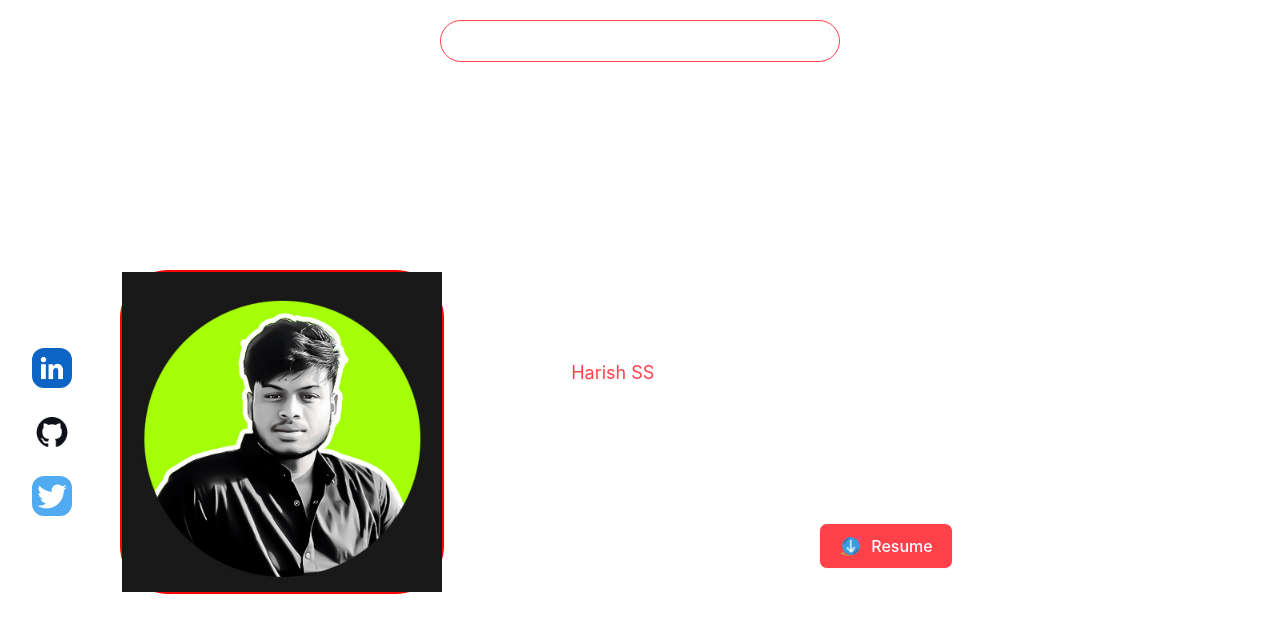
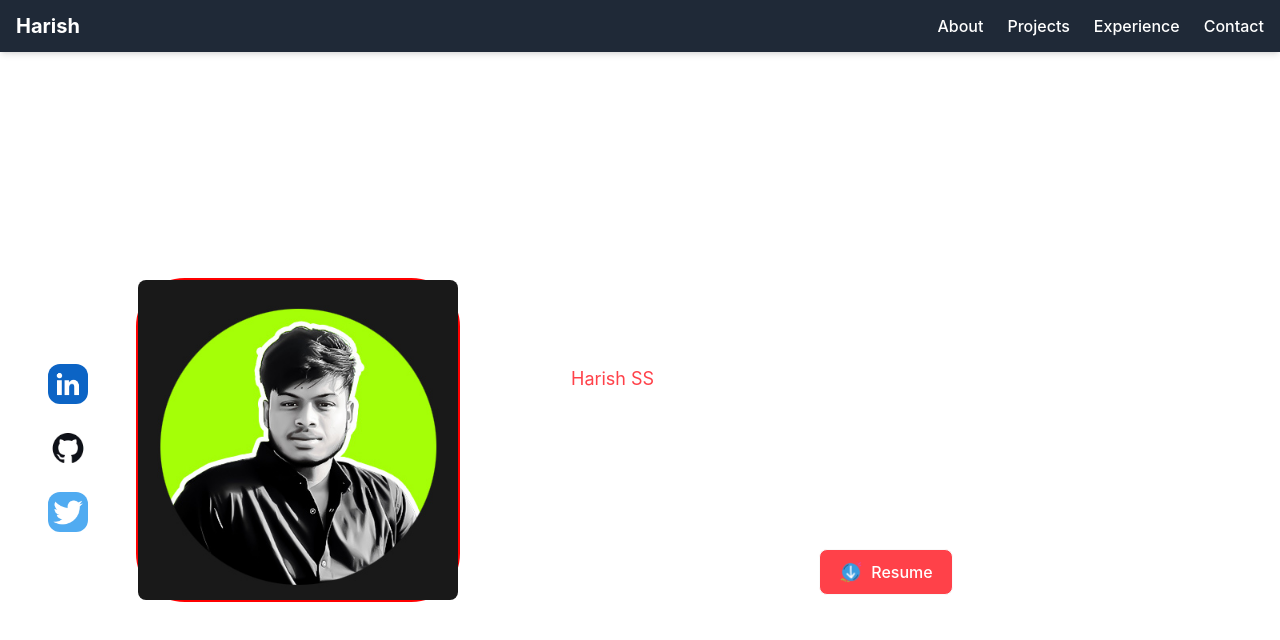
Before and after one commit to harishss20/Portfolio-demo, a React (Vite) app in the folder client/: page / in a window 1280 px wide. Shown: the top 640 px of the page. Built offline with nearby package versions, Linux system fonts and the light colour scheme; a web font is replaced by a local one.

Commit message:
ui changes

```diff
--- a/client/package.json
+++ b/client/package.json
@@ -11,7 +11,8 @@
   },
   "dependencies": {
     "react": "^18.3.1",
-    "react-dom": "^18.3.1"
+    "react-dom": "^18.3.1",
+    "react-icons": "^5.3.0"
   },
   "devDependencies": {
     "@eslint/js": "^9.13.0",
--- a/client/src/components/About.jsx
+++ b/client/src/components/About.jsx
@@ -2,8 +2,11 @@ import React from "react";
 
 const About = () => {
   return (
-    <div id="about" className="flex items-center w-full text-white">
-      <div className="flex-none space-x-4 mr-12">
+    <div
+      id="about"
+      className="flex flex-col md:flex-row items-center w-full text-white p-4"
+    >
+      <div className="flex-none md:flex-col space-x-4 md:mr-12 mb-4 md:mb-0">
         <a
           href="https://linkedin.com/in/harishssdev"
           target="_blank"
@@ -12,7 +15,7 @@ const About = () => {
           <img
             src="public/linkedin.png"
             alt="LinkedIn"
-            className="w-10 h-10 rounded-xl"
+            className="w-8 h-8 md:w-10 md:h-10 rounded-xl"
           />
         </a>
         <a
@@ -23,7 +26,7 @@ const About = () => {
           <img
             src="public/github.jpg"
             alt="GitHub"
-            className="w-10 h-10 rounded-xl"
+            className="w-8 h-8 md:w-10 md:h-10 rounded-xl"
           />
         </a>
         <a
@@ -34,24 +37,28 @@ const About = () => {
           <img
             src="public/twitter.png"
             alt="Discord"
-            className="w-10 h-10 rounded-xl"
+            className="w-8 h-8 md:w-10 md:h-10 rounded-xl"
           />
         </a>
       </div>
-      <div id="Animation-Profile" className="flex-none mr-20">
+
+      <div id="Animation-Profile" className="flex-none mb-4 md:mr-20">
         <img
           src="public/profile.jpg"
           alt="Harish SS"
-          className="w-80 h-80 object-cover"
+          className="w-40 h-40 md:w-80 md:h-80 object-cover rounded-lg"
         />
       </div>
 
-      <div className="flex flex-col min-h-screen justify-center items-center">
-        <h1 className="flex text-5xl font-bold mb-4">About Me</h1>
-        <p className="mb-6 text-lg w-full">
+      {/* About Text */}
+      <div className="flex flex-col min-h-screen md:justify-center items-center text-center md:text-left">
+        <h1 className="text-3xl md:text-5xl font-bold mb-2 md:mb-4">
+          About Me
+        </h1>
+        <p className="text-base md:text-lg mb-4 w-full md:w-auto">
           I'm <span className="text-red">Harish SS</span>, a passionate
-          developer dedicated to transforming ideas into reality through clean
-          code and intuitive design. My focus is on crafting impactful,
+          developer committed to bringing innovative ideas to life with elegant
+          code and captivating design. My focus is on crafting impactful,
           user-centered applications that make a difference. I thrive on
           tackling new challenges and pushing the boundaries of what’s possible.
           Always eager to learn and grow, I'm excited to create innovative
--- a/client/src/components/Navbar.jsx
+++ b/client/src/components/Navbar.jsx
@@ -1,35 +1,81 @@
-import React from "react";
+import React, { useState } from "react";
+import { FaBars, FaTimes } from "react-icons/fa";
 
 function Navbar() {
+  const [isOpen, setIsOpen] = useState(false);
+
+  const toggleMenu = () => {
+    setIsOpen(!isOpen);
+  };
+
   return (
-    <header>
-      <div className="fixed top-5 left-0 right-0 mx-auto w-fit flex justify-center z-50 rounded-3xl border p-2 font-medium border-red">
-        <a
-          href="#about"
-          className="mx-4 text-center hover:text-red hover:duration-300 cursor-pointer text-white"
-        >
+    <header className="bg-gray-800 fixed top-0 left-0 right-0 z-50 shadow-md">
+      <div className="container mx-auto px-4 flex justify-between items-center py-3">
+        <h1 className="text-white font-bold text-xl">Harish</h1>
+
+        <nav className="hidden md:flex space-x-6">
+          <a href="#about" className="text-white hover:text-red duration-300">
             About
           </a>
-
           <a
             href="#projects"
-          className="mx-4 text-center hover:text-red hover:duration-300 cursor-pointer text-white"
+            className="text-white hover:text-red duration-300"
           >
             Projects
           </a>
           <a
             href="#experience"
-          className="mx-4 text-center hover:text-red hover:duration-300 cursor-pointer text-white"
+            className="text-white hover:text-red duration-300"
+          >
+            Experience
+          </a>
+          <a href="#contact" className="text-white hover:text-red duration-300">
+            Contact
+          </a>
+        </nav>
+
+        <div
+          className="md:hidden text-white text-2xl cursor-pointer"
+          onClick={toggleMenu}
+          aria-label="Toggle menu"
+        >
+          {isOpen ? <FaTimes /> : <FaBars />}
+        </div>
+      </div>
+
+      {/* Mobile Dropdown Menu */}
+      {isOpen && (
+        <nav className="md:hidden bg-gray-800 flex flex-col items-center space-y-4 py-4 transition-all duration-300 ease-in-out">
+          <a
+            href="#about"
+            className="text-white hover:text-red duration-300"
+            onClick={toggleMenu}
+          >
+            About
+          </a>
+          <a
+            href="#projects"
+            className="text-white hover:text-red duration-300"
+            onClick={toggleMenu}
+          >
+            Projects
+          </a>
+          <a
+            href="#experience"
+            className="text-white hover:text-red duration-300"
+            onClick={toggleMenu}
           >
             Experience
           </a>
           <a
             href="#contact"
-          className="mx-4 text-center hover:text-red hover:duration-300 cursor-pointer text-white"
+            className="text-white hover:text-red duration-300"
+            onClick={toggleMenu}
           >
             Contact
           </a>
-      </div>
+        </nav>
+      )}
     </header>
   );
 }
--- a/client/src/index.css
+++ b/client/src/index.css
@@ -74,12 +74,11 @@ button:hover {
 
 #Animation-Profile {
   border: 2px solid red;
-
   animation-duration: 2s;
-  animation-name: ani;
+  animation-name: profile;
   animation-fill-mode: forwards;
 }
-@keyframes ani {
+@keyframes profile {
   0% {
     scale: 1.1;
   }
```
Also changed, not shown: 1 other file (tests, documents, lock files or other folders). Lines whose indentation alone changed are shown as unchanged.
